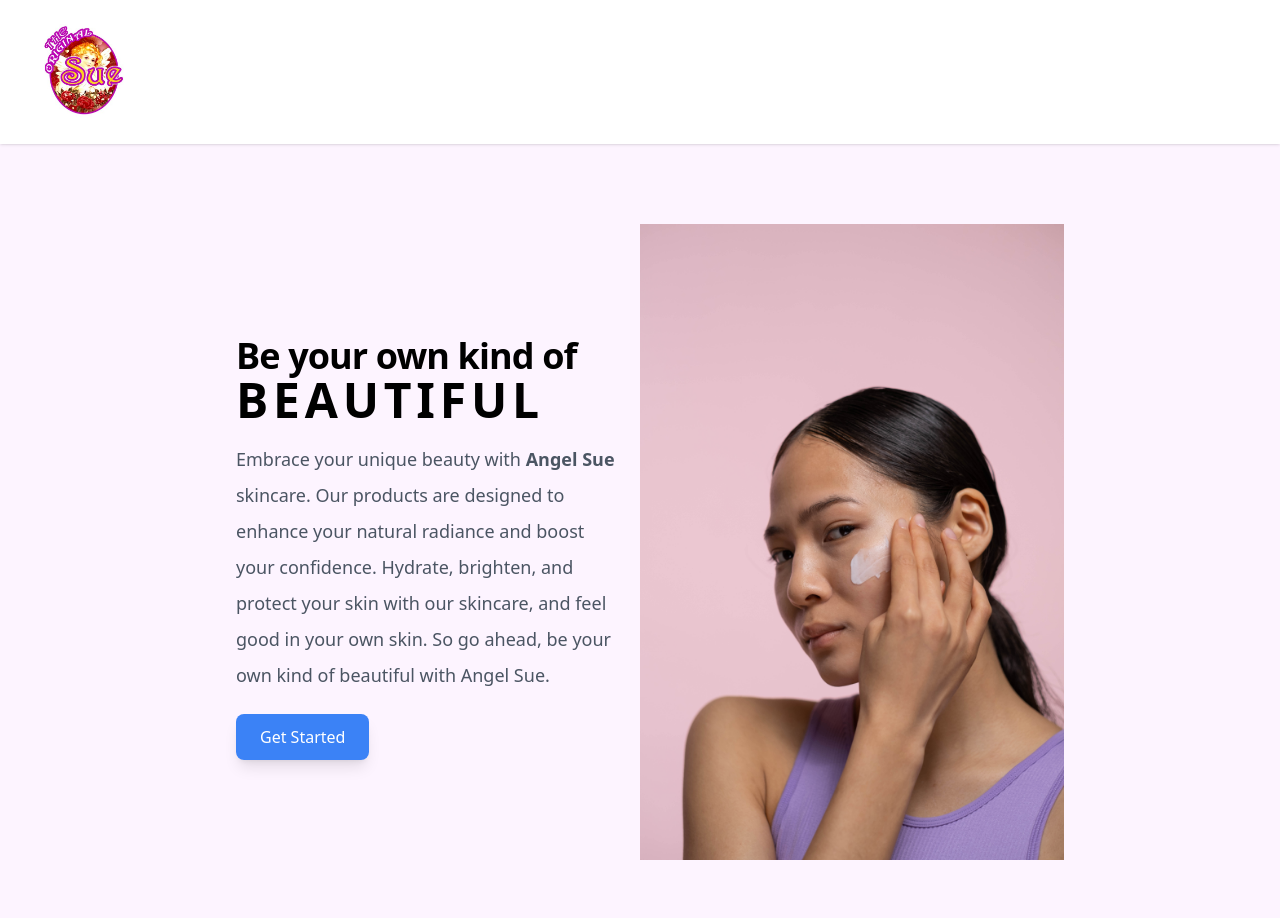
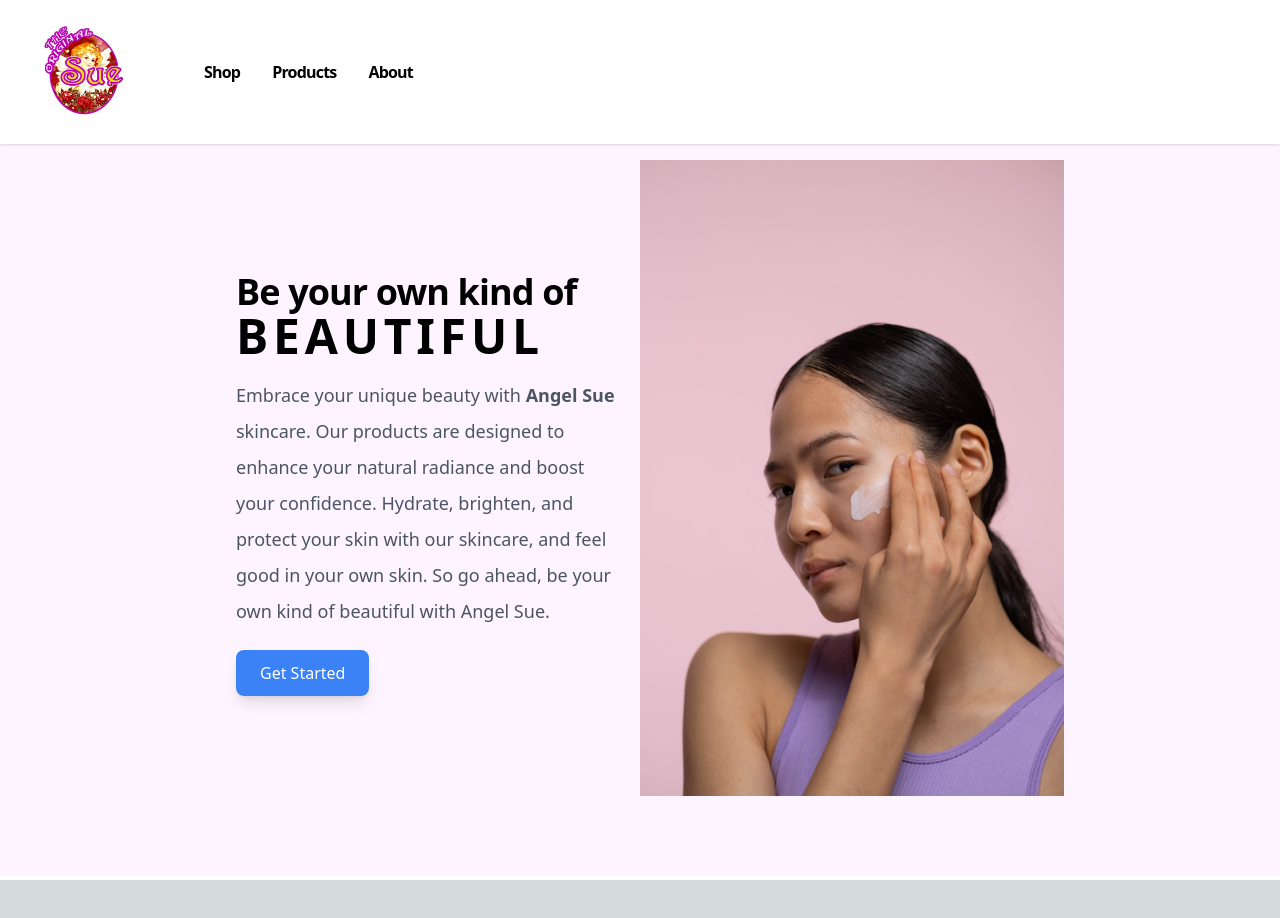
Before and after one commit to hateryx/next-angelsue, a Next.js app: page / in a window 1280 px wide. Shown: the top 918 px of the page. After the commit the page ends 880 px from the top, so only its background shows below. Built offline with nearby package versions, Linux system fonts and the light colour scheme.

Commit message:
Minor changes

```diff
--- a/src/components/landing/Hero.js
+++ b/src/components/landing/Hero.js
@@ -1,6 +1,6 @@
 function Hero() {
   return (
-    <div className="min-h-screen container mx-auto bg-white pt-16">
+    <div className="min-h-screen container mx-auto bg-white">
       <section className="py-20 bg-fuchsia-50">
         <div className="max-w-4xl mx-auto px-6">
           <div className="flex flex-col md:flex-row items-center justify-between">
--- a/src/components/landing/NavBar.js
+++ b/src/components/landing/NavBar.js
@@ -4,11 +4,20 @@ function NavBar() {
   return (
     <Fragment>
       <div className="fixed top-0 inset-x-0 z-10 bg-white shadow p-6">
-        <img
-          src="assets/navbar.jpg"
-          alt="icon"
-          className="ml-5 object-cover w-10 h-10 sm:w-12 sm:h-12 md:w-14 md:h-14 lg:w-20 lg:h-24"
-        ></img>
+        <nav className="flex space-x-20">
+          <button>
+            <img
+              src="assets/navbar.jpg"
+              alt="icon"
+              className="ml-5 object-cover w-10 h-10 sm:w-12 sm:h-12 md:w-14 md:h-14 lg:w-20 lg:h-24"
+            ></img>
+          </button>
+          <div className="flex space-x-8 font-semibold items-center">
+            <button className="tracking-tighter">Shop</button>
+            <button className="tracking-tighter">Products</button>
+            <button className="tracking-tighter">About</button>
+          </div>
+        </nav>
       </div>
       <div className="block p-10"></div>
     </Fragment>
--- /dev/null
+++ b/src/components/landing/Shop.js
@@ -0,0 +1,5 @@
+const Shop = () => {
+  return <div>Shop</div>;
+};
+
+export default Shop;
--- a/src/components/landing/index.js
+++ b/src/components/landing/index.js
@@ -1,4 +1,5 @@
 import NavBar from "./NavBar";
 import Hero from "./Hero";
+import Shop from "./Shop";
 
 export { NavBar, Hero };
```
